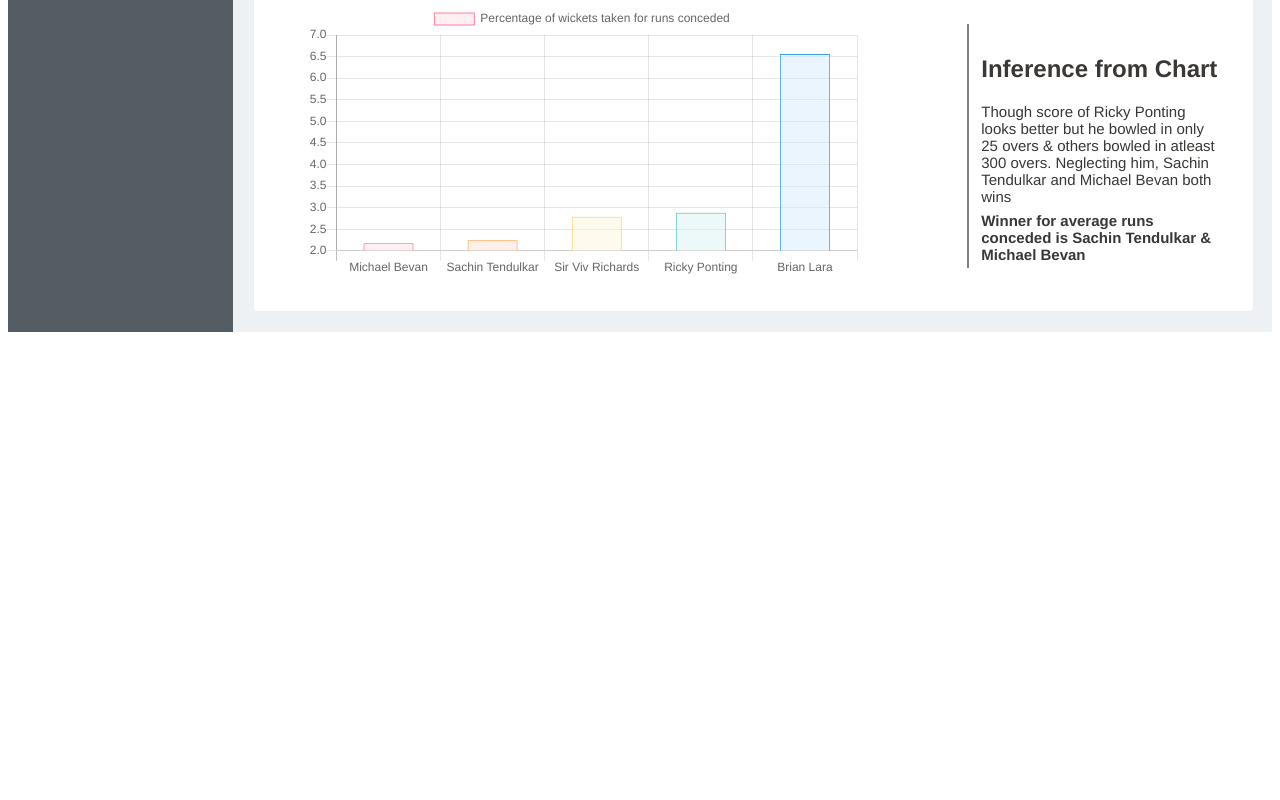
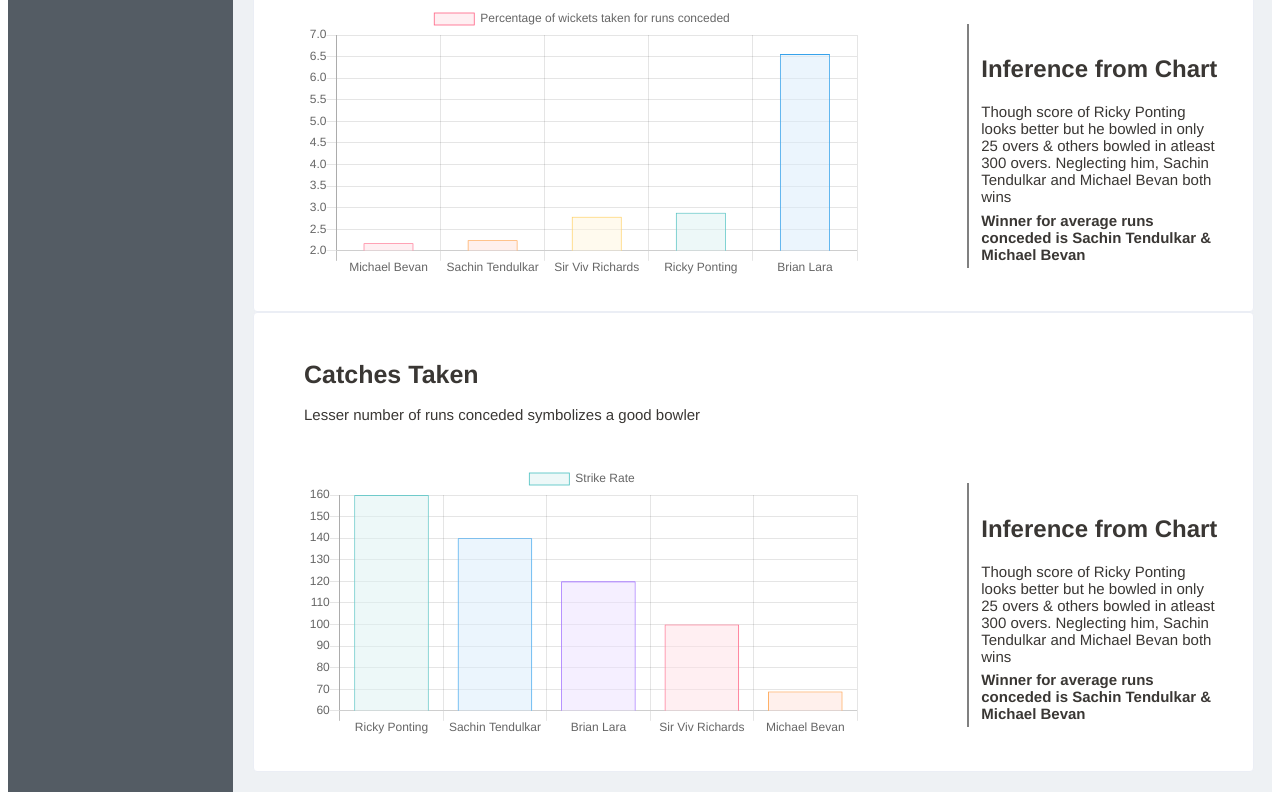
Before and after one commit to tapthoughts/worlds-greatest-cricketer, a Vue app: page /bowlingODI in a window 1280 px wide. Shown: the part 1664-2464 px from the top of the page. Before the commit the page ends 2004 px from the top, so only its background shows below. Built offline with nearby package versions, Linux system fonts and the light colour scheme.

Commit message:
catches taken data

```diff
--- a/src/views/BowlingODI.vue
+++ b/src/views/BowlingODI.vue
@@ -79,6 +79,24 @@
             />
       </div>
 
+      <div class="card">
+            <Chart
+            titleText="Catches Taken"
+            subTitleText="Lesser number of runs conceded symbolizes a good bowler"
+            chartType="bar"
+            :chartData="CatchesTakenData.data"
+            :chartOptions="CatchesTakenData.options"
+            :parentStyle="chartContainerStyle"
+            />
+            <Inference
+            inference="Though score of Ricky Ponting looks better but he bowled in only 25 overs
+                       & others bowled in atleast 300 overs. Neglecting him,
+                       Sachin Tendulkar and Michael Bevan both wins"
+            winner="Sachin Tendulkar & Michael Bevan"
+            titleText="average runs conceded"
+            />
+      </div>
+
   </div>
 </template>
 
@@ -87,6 +105,7 @@
 import Inference from '@/components/Inference.vue';
 
 import locationBowlingODI from '../../json/locationbowlingODI.json';
+import locationBatODI from '../../json/locationbattingODI.json';
 
 export default {
   name: 'bowlingODI',
@@ -170,6 +189,15 @@
               barThickness: 50,
             }],
           },
+        },
+        data: {
+          labels: [],
+          datasets: [],
+        },
+      },
+      CatchesTakenData: {
+        options: {
+          responsive: true,
         },
         data: {
           labels: [],
@@ -358,6 +386,51 @@
         ],
       }],
     };
+
+    const catchesTakenData = [];
+    Object.values(locationBatODI).forEach((player) => {
+      catchesTakenData.push({
+        name: player.player_name,
+        catches_taken: player.details.total.catches_taken,
+      });
+    });
+    catchesTakenData.sort((t1, t2) => t2.catches_taken - t1.catches_taken);
+    this.CatchesTakenData.data = {
+      labels: catchesTakenData.map(t => t.name),
+      datasets: [{
+        label: 'Strike Rate',
+        data: catchesTakenData.map(t => t.catches_taken),
+        backgroundColor: [
+          'rgb(219, 242, 242, 0.5)',
+          'rgb(215, 236, 251, 0.5)',
+          'rgb(235, 224, 255, 0.5)',
+          'rgb(255, 224, 230, 0.5)',
+          'rgb(255, 226, 217, 0.5)',
+          'rgb(255, 245, 221, 0.5)',
+          'rgb(244, 245, 245, 0.5)',
+        ],
+        borderWidth: 0.8,
+        borderColor: [
+          'rgb(75, 192, 192, 1)',
+          'rgb(54, 162, 235, 1)',
+          'rgb(153, 102, 255, 1)',
+          'rgb(255, 99, 132, 1)',
+          'rgb(255, 159, 64, 1)',
+          'rgb(255, 205, 86, 1)',
+          'rgb(201, 203, 207, 1)',
+        ],
+        hoverBorderWidth: 1.2,
+        hoverBorderColor: [
+          'rgb(75, 192, 192, 1)',
+          'rgb(54, 162, 235, 1)',
+          'rgb(153, 102, 255, 1)',
+          'rgb(255, 99, 132, 1)',
+          'rgb(255, 159, 64, 1)',
+          'rgb(255, 205, 86, 1)',
+          'rgb(201, 203, 207, 1)',
+        ],
+      }],
+    };
   },
 };
 </script>
```
